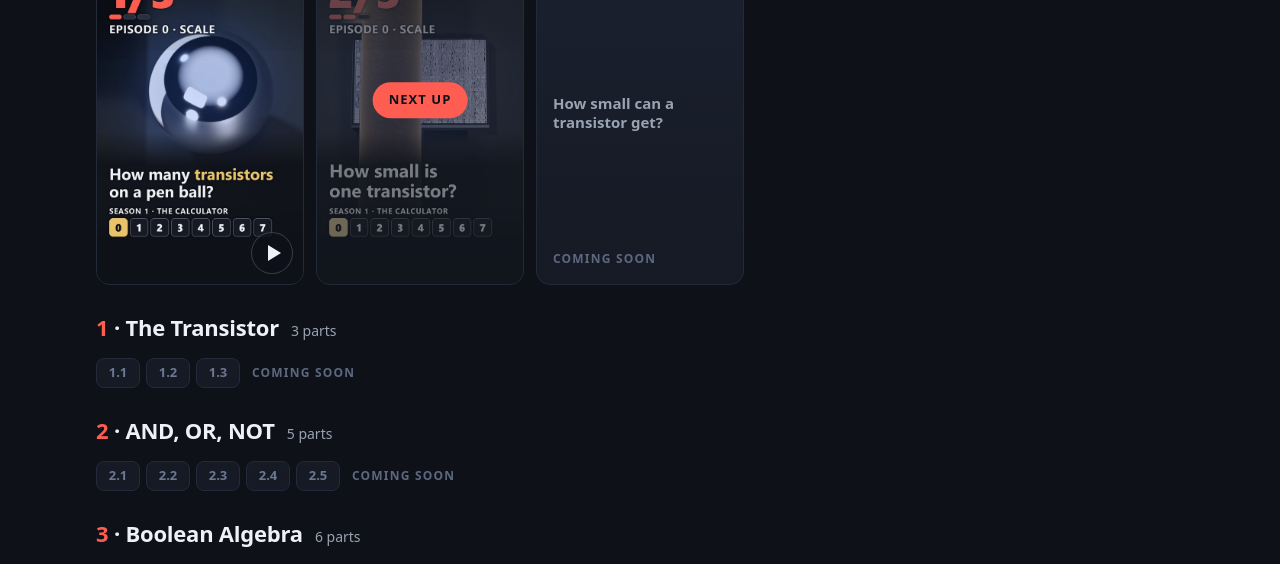
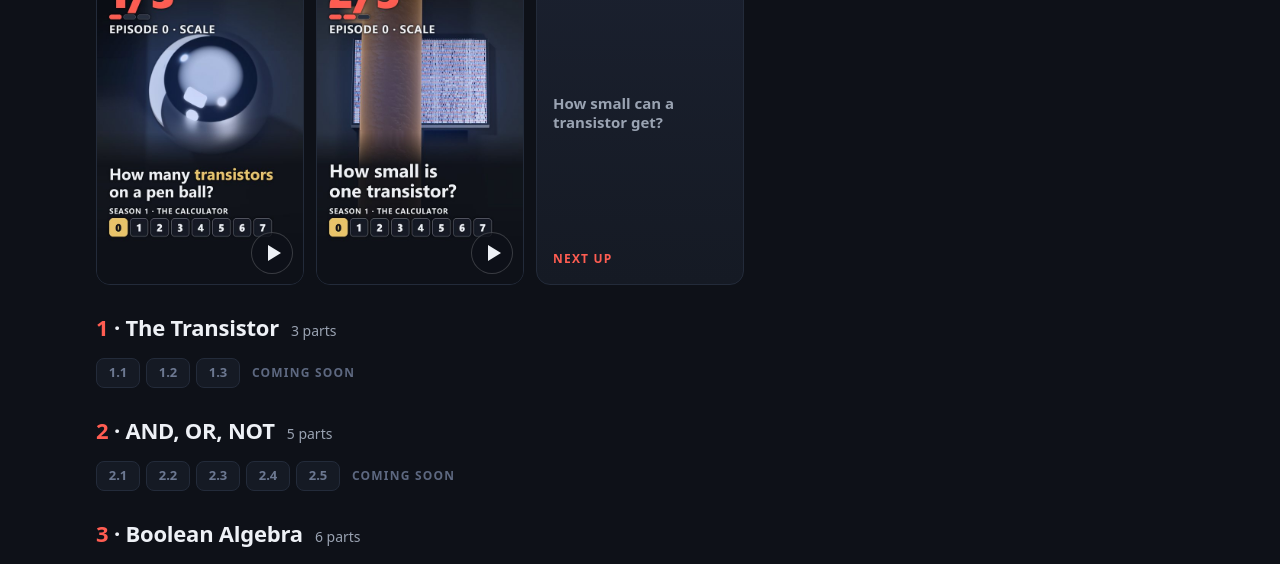
Before and after one commit to AlexNASA89/circuitarium-site, a plain HTML site: page index.html in a window 1280 px wide. Shown: the part 536-1100 px from the top of the page. Drawn offline with Linux system fonts and the light colour scheme.

Commit message:
site: episode 0.2 live on YouTube (ROxpG3Dwx_g), 0.3 next
Co-Authored-By: Claude Opus 5.5 <noreply@anthropic.com>

```diff
--- a/index.html
+++ b/index.html
@@ -150,8 +150,8 @@
 const EPISODES = [
   { n:0, name:"Scale", parts:[
     { k:1, title:"How many transistors on a pen ball?", cover:"img/covers/0-1.jpg", yt:"ERx6gD1JGMM", ig:"https://www.instagram.com/circuitarium/" },
-    { k:2, title:"How small is one transistor?", cover:"img/covers/0-2.jpg", next:true },
-    { k:3, title:"How small can a transistor get?" } ] },
+    { k:2, title:"How small is one transistor?", cover:"img/covers/0-2.jpg", yt:"ROxpG3Dwx_g", ig:"https://www.instagram.com/circuitarium/" },
+    { k:3, title:"How small can a transistor get?", next:true } ] },
   { n:1, name:"The Transistor", parts:3 },
   { n:2, name:"AND, OR, NOT", parts:5 },
   { n:3, name:"Boolean Algebra", parts:6 },
```
